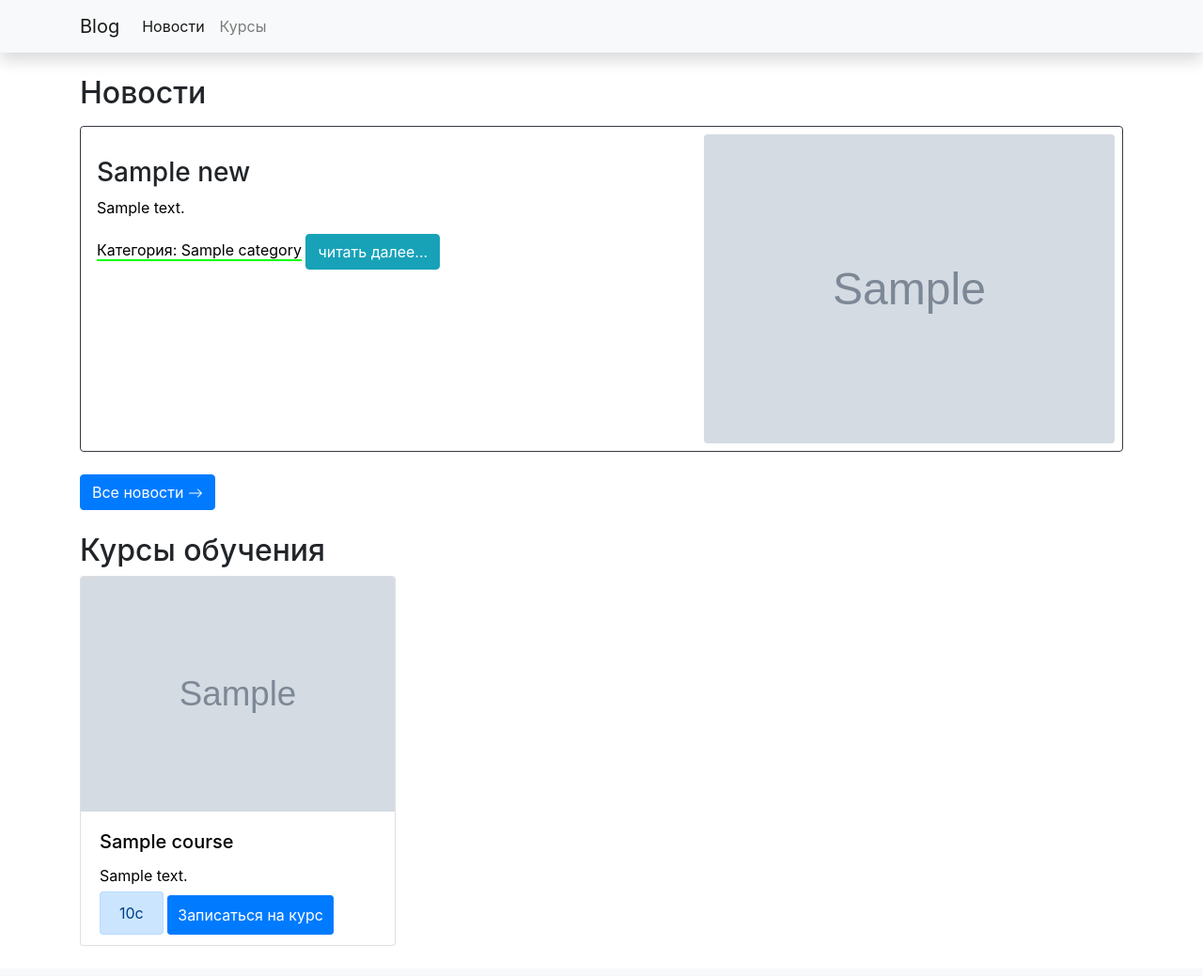
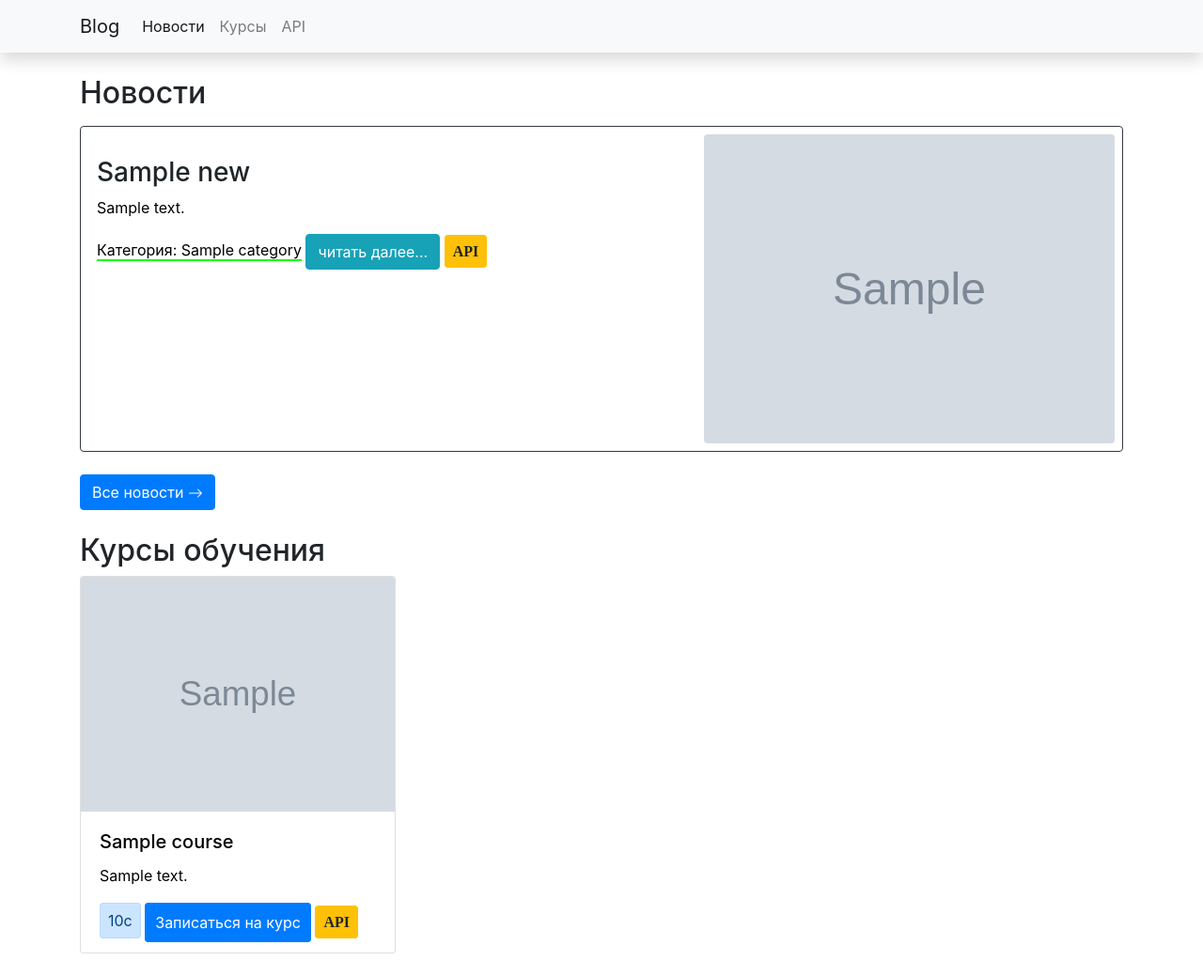
Before and after one commit to islam-asankojoev/django-blog, a Django app: page / in a window 1280 px wide. Shown: the whole page at 94% size. Before the commit the page ends 1007 px from the top, so only its background shows below. Run offline with Django 3.2, Linux system fonts and the light colour scheme; tables that the repository leaves empty hold one stand-in row (values such as "Sample post"); grey boxes marked "Sample" are stand-in pictures; parts of the project's set-up code (start-up, migrations or seed data) failed here and were passed over.

```diff
--- a/news/templates/news/index.html
+++ b/news/templates/news/index.html
@@ -14,6 +14,8 @@
             <p>{{ new.text|truncatewords:15 }}</p>
             <p class="category d-inline">Категория: {{ new.category }}</p>
             <a href="{{ new.get_absolute_url }}" class="btn btn-info">читать далее...</a>
+            <a href="{% url 'news-detail' new.pk %}" style="font-family:'Montserrat'; font-weight:600;" class="btn btn-warning d-inline p-2">API</a>
+
         </div>
         <div class="col-5 ">
             {% if new.image %}
@@ -45,12 +47,13 @@
     {% endif %}
   <div class="card-body">
     <h5 class="card-title">{{course.title}}</h5>
-    <p class="card-text">{{ course.description|truncatewords:15 }}</p>
-      <dev>
-          <p class="alert alert-primary d-inline">{{ course.price }}c</p>
+    <p class="card-text pb-4">{{ course.description|truncatewords:15 }}</p>
+      <div>
+          <p class="alert alert-primary d-inline p-2">{{ course.price }}c</p>
     <a href="{{ course.get_absolute_url }}" class="btn btn-primary btn-card d-inline">Записаться на курс</a>
+<a href="{% url 'course-detail' course.pk %}" style="font-family:'Montserrat'; font-weight:600;" class="btn btn-warning d-inline p-2">API</a>
+          </div>
 
-          </dev>
   </div>
 </div>
             </a>
--- a/news/urls.py
+++ b/news/urls.py
@@ -1,4 +1,4 @@
-from django.urls import path
+from django.urls import path, include
 from .views import *
 from rest_framework.routers import SimpleRouter
 
@@ -6,6 +6,7 @@ from rest_framework.routers import SimpleRouter
 router = SimpleRouter()
 
 router.register('api/news', NewsApi)
+router.register('api/course', CourseApi)
 # router.register('api/news/<int:pk>', NewsApi)
 
 urlpatterns = [
@@ -16,6 +17,10 @@ urlpatterns = [
     path('news/<str:title>', newsByCategory, name='newsByCategory'),
     path('api/', NewsApi.as_view({'get': 'list'}), name='api'),
     path('course', CourseList.as_view(), name='courseAll'),
+    # path('api/', include(router.urls))
+    path('API/', apis, name='apis')
 ]
 
 urlpatterns += router.urls
+
+print(urlpatterns)
--- a/news/views.py
+++ b/news/views.py
@@ -5,6 +5,7 @@ from rest_framework.response import Response
 from rest_framework.views import APIView
 from rest_framework.viewsets import ModelViewSet
 
+from course.serializers import CourseSerializer
 from .models import News, Category
 from course.models import Course
 from .serializers import NewsSerializer
@@ -72,8 +73,13 @@ class NewsApi(ModelViewSet):
     queryset = News.objects.all()
     serializer_class = NewsSerializer
 
+class CourseApi(ModelViewSet):
+    queryset = Course.objects.all()
+    serializer_class = CourseSerializer
 
 
+def apis(request):
+    return render(request, 'news/api.html')
 
 
 
--- a/templates/inc/_nav.html
+++ b/templates/inc/_nav.html
@@ -13,6 +13,9 @@
                 <li class="nav-item">
                     <a class="nav-link" href="{% url 'courseAll' %}">Курсы</a>
                 </li>
+                <li>
+                    <a class="nav-link" href="{% url 'apis' %}">API</a>
+                </li>
             </ul>
         </div>
     </div>
```
Also changed, not shown: course/serializers.py (+7 -0 lines), news/templates/news/api.html (+13 -9 lines).
